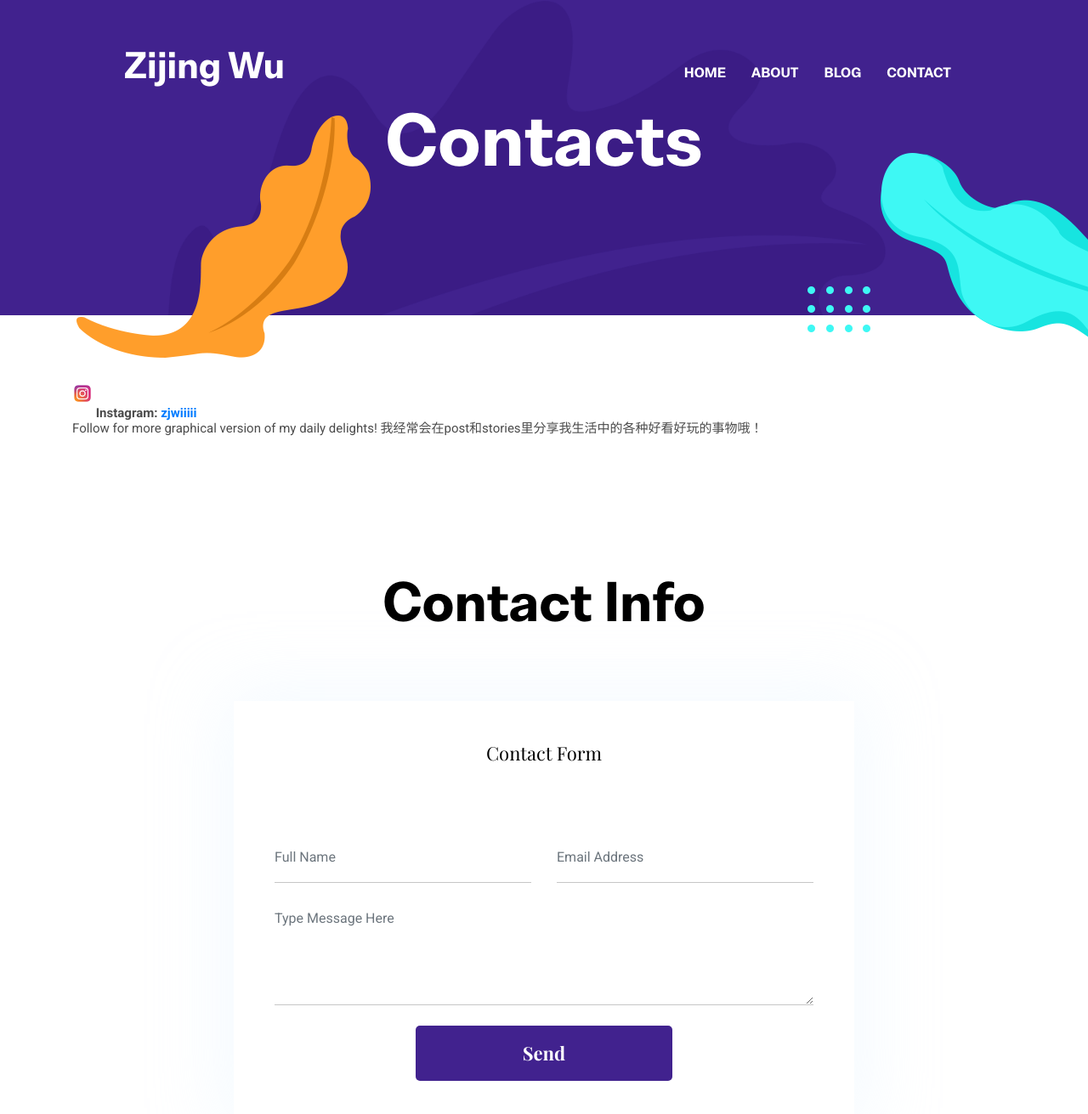
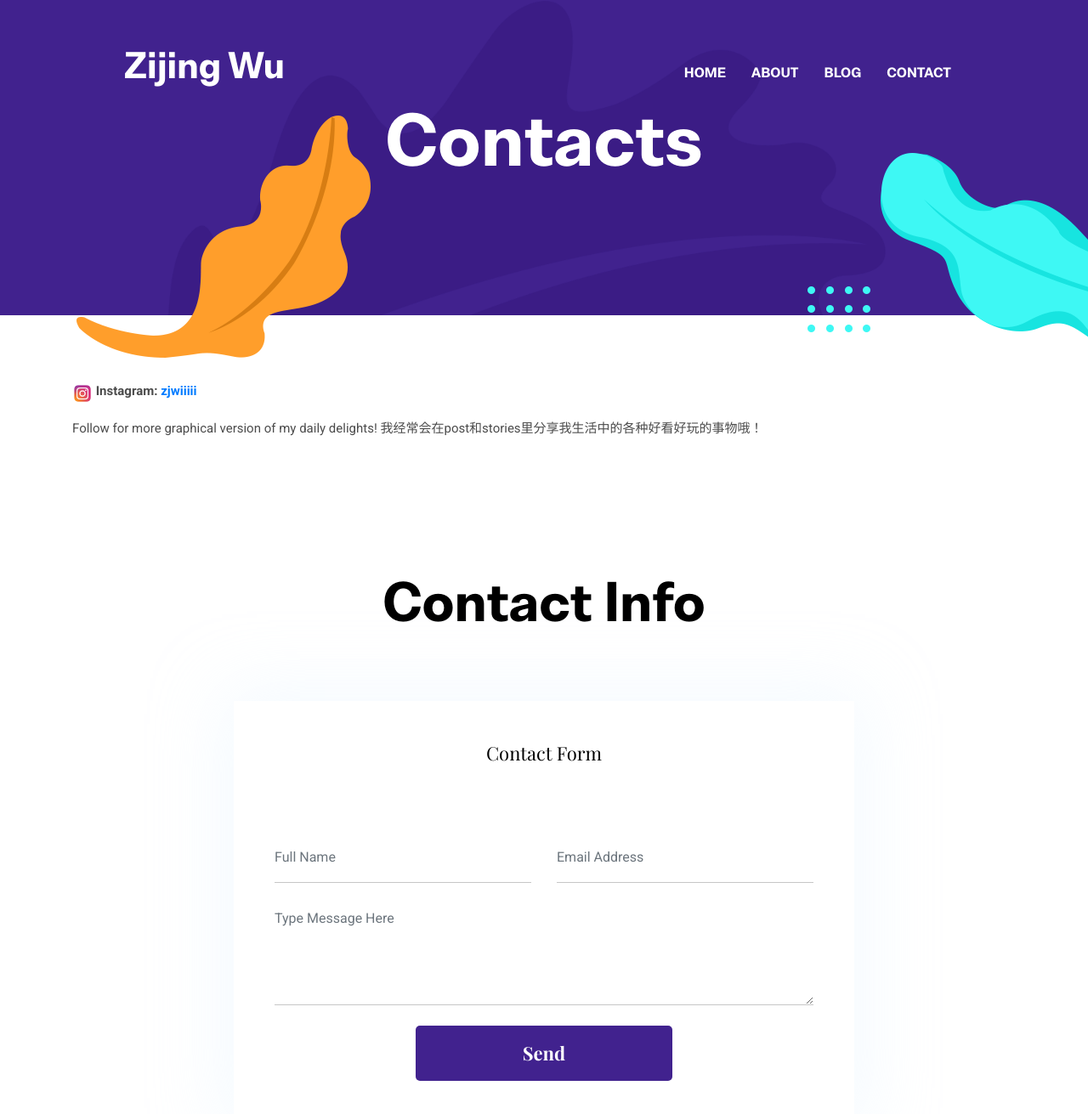
Before and after one commit to zijing-wu/zijing-wu.github.io, a Jekyll site: the page built from _pages/contact.html, in a window 1280 px wide and 1400 px high, scrolled down 133 px. Shown: the top 1311 px of the window at 85% size. Built offline with Jekyll 4.4.1, drawn with Linux system fonts in a browser that asks for light colours.

Commit message:
Update _common.scss

```diff
--- a/assets/scss/_common.scss
+++ b/assets/scss/_common.scss
@@ -206,8 +206,7 @@ a:hover {
 .icon-bg {
   height: 24px;
   width: 24px;
-  line-height: 24px;
-  vertical-align: bottom;
+  vertical-align: top;
 }
 
 .icon-light {
```
